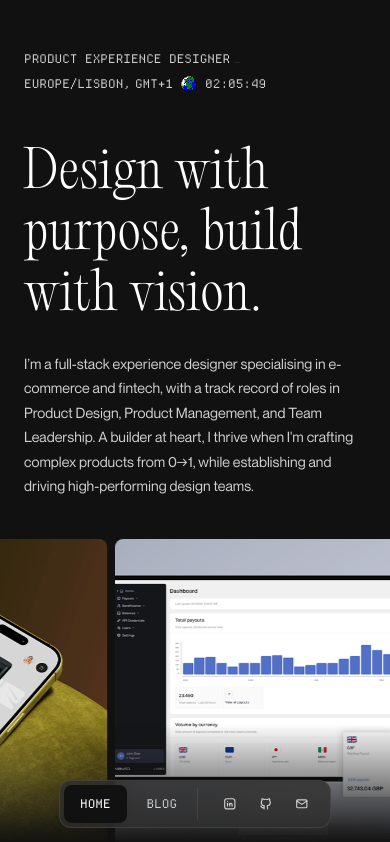
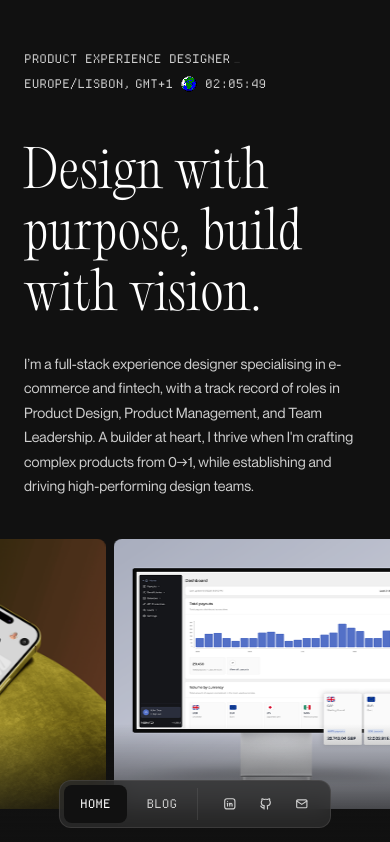
Before and after one commit to ana-rodrigues/blog-njs, a Next.js app: page / in a window 390 px wide. Shown: the top 842 px of the page. Built offline with nearby package versions, Linux system fonts and the light colour scheme; no server answers.

Commit message:
Fixes issue with responsiveness of the slider

```diff
--- a/app/components/showcase.module.css
+++ b/app/components/showcase.module.css
@@ -43,13 +43,13 @@
   min-width: 0;
   max-width: 100%;
   position: relative;
+  margin-right: var(--spacer-xsm); /* Add consistent spacing between slides */
 }
 
 .imageWrapper {
   position: relative;
   width: auto;
   overflow: hidden;
-  padding-right: var(--spacer-xsm);
 }
 
 .showcaseImage {
@@ -73,13 +73,14 @@
 /* Mobile and tablet adjustments */
 @media (max-width: 480px) {
   .showcaseImage {
-    height: 40vh;
+    height: 32vh;
     width: 100%;
     object-position: center;
   }
 
   .slide {
-    width: 90vw;
+    width: 85vw; /* Slightly reduced to ensure no overlap */
+    margin-right: var(--spacer-xsm); /* Smaller margin on mobile */
   }
 
   .imageWrapper {
@@ -95,13 +96,14 @@
   }
 
   .slide {
-    width: 90vw;
+    width: 85vw; /* Slightly reduced to ensure no overlap */
+    margin-right: var(--spacer-xsm); /* Smaller margin on mobile */
   }
 }
 
 @media (min-width: 769px) and (max-width: 1024px) {
   .showcaseImage {
-    height: 50vh;
+    height: 60vh;
   }
 
   .slide {
--- a/app/components/showcase.tsx
+++ b/app/components/showcase.tsx
@@ -159,7 +159,7 @@ export function Showcase() {
                   alt={`Showcase image ${index + 1}`}
                   width={1600}
                   height={1600}
-                  sizes="(max-width: 480px) 90vw, (max-width: 768px) 70vw, (max-width: 1024px) 70vw"
+                  sizes="(max-width: 480px) 85vw, (max-width: 768px) 85vw, (max-width: 1024px) 80vw, 100vw"
                   priority={index === 0}
                   quality={85}
                   className={`${styles.showcaseImage} ${loadedImages[index] ? styles.imageLoaded : styles.imageLoading}`}
```
